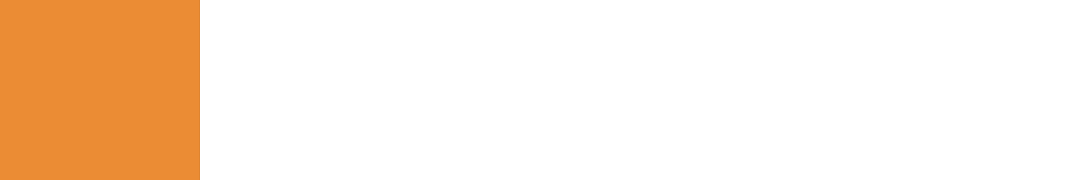
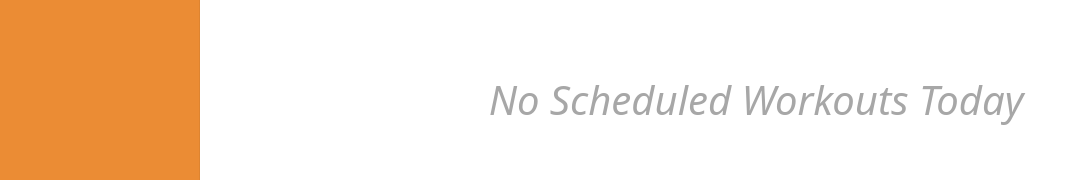
Before and after one commit to rlitoncs/ActiVi, a React (Create React App) app in the folder frontend/: page /dashboard in a window 1280 px wide. Shown: the part 571-751 px from the top of the page, without its empty margins (0-1067 px from the left). Built offline with nearby package versions, Linux system fonts and the light colour scheme; no server answers.

Commit message:
Fix: update WorkoutList Component to handle new formatted response data and include TotalWorkouts Component

```diff
--- a/frontend/src/components/WorkoutList.jsx
+++ b/frontend/src/components/WorkoutList.jsx
@@ -3,11 +3,12 @@ import WorkoutListItem from "./WorkoutListItem";
 import { Row, Col } from 'react-bootstrap';
 import { useState, useEffect } from "react"
 import { useCalendar } from "../providers/CalendarProvider";
+import TotalWorkouts from "./TotalWorkouts";
 
 
 const WorkoutList = ({editWorkout, deleteWorkout, submit, submitDelete}) => {
   const { selectedDate } = useCalendar();
-  const [workouts, setWorkouts] = useState([]);
+  const [workouts, setWorkouts] = useState({ userWorkouts: [], totalWorkouts: 0 });
 
   const date = {
     year: selectedDate["$y"],
@@ -20,7 +21,7 @@ const WorkoutList = ({editWorkout, deleteWorkout, submit, submitDelete}) => {
   useEffect(() => {
     axios.get(`/api/userWorkouts/${dateQuery}`)
       .then(response => {
-        setWorkouts(response.data);
+        setWorkouts(response.data); // data comes back as { userWorkouts[{}], totalWorkouts[{}] }
       })
       .catch(error => {
         console.log(error);
@@ -32,7 +33,9 @@ const WorkoutList = ({editWorkout, deleteWorkout, submit, submitDelete}) => {
   return (
       <ul className="workouts-list">
         <Row>
-          {workouts.map(workout => {
+          {
+          workouts.userWorkouts.length > 0 &&
+          workouts.userWorkouts.map(workout => {
             return (
               <Col xs={12} md={4}>
                 <WorkoutListItem
@@ -53,6 +56,9 @@ const WorkoutList = ({editWorkout, deleteWorkout, submit, submitDelete}) => {
             )
           })}
         </Row>
+        <Row>
+          <TotalWorkouts count={workouts.totalWorkouts}/>
+        </Row>
       </ul>
   )
 }
```
